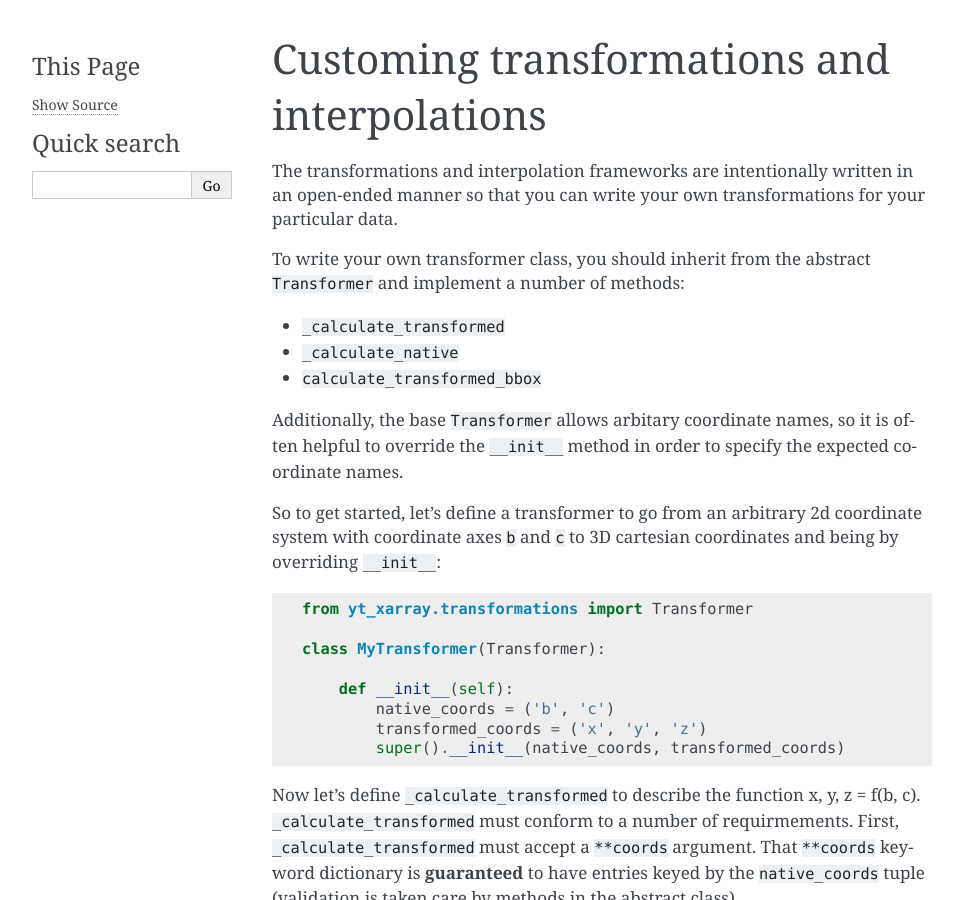
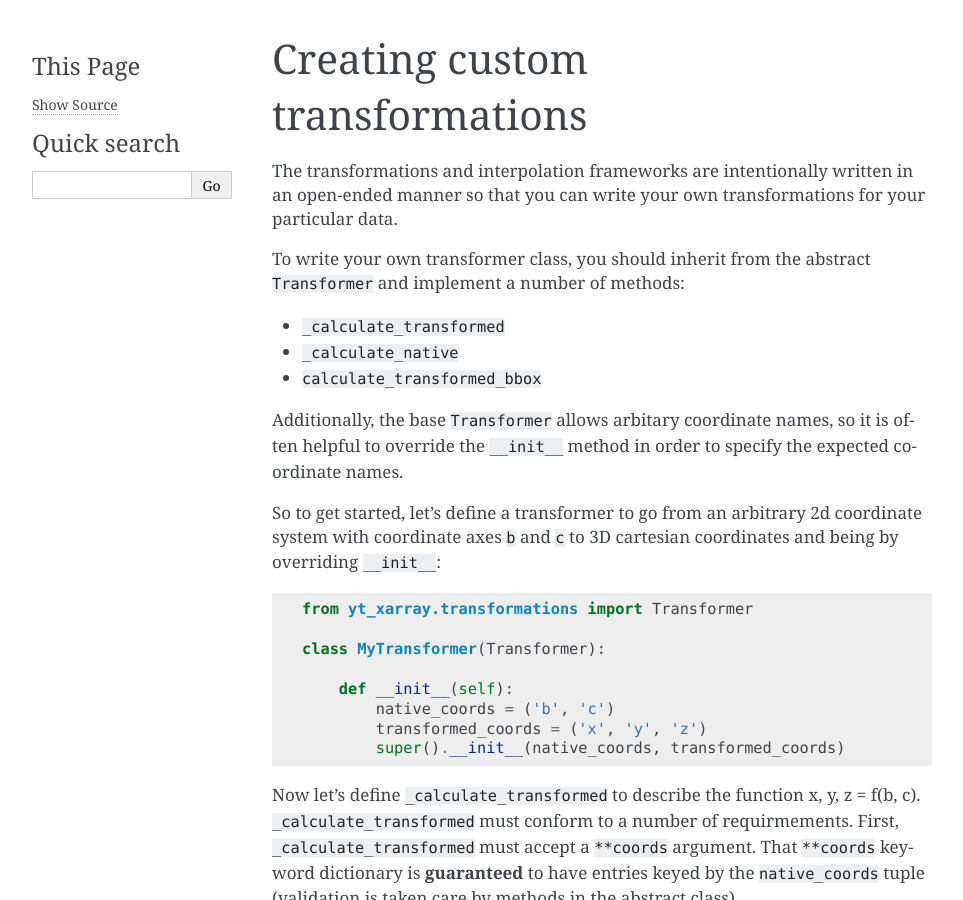
Before and after one commit to data-exp-lab/yt_xarray, a Sphinx documentation site: the page built from docs/examples/example_009_custom_transformations.ipynb, in a window 1280 px wide and 900 px high. Shown: the whole window, without its empty margins (148-1111 px from the left). Built offline with Sphinx 7.4.7, drawn with Linux system fonts in a browser that asks for light colours; pages that are not in the unit, such as notebooks, are missing from menus; some of the changed lines change nothing that is shown.

Commit message:
update nb titles

```diff
--- a/docs/conf.py
+++ b/docs/conf.py
@@ -102,6 +102,8 @@
     "github_button": True,
     "github_user": "data-exp-lab",
     "github_repo": "yt_xarray",
+    "github_count": False,
+    "github_type": "no-text",
 }
 
 # Add any paths that contain custom static files (such as style sheets) here,
```
Also changed, not shown: docs/examples/example_009_custom_transformations.ipynb, docs/examples/example_010_custom_interpolations.ipynb.
